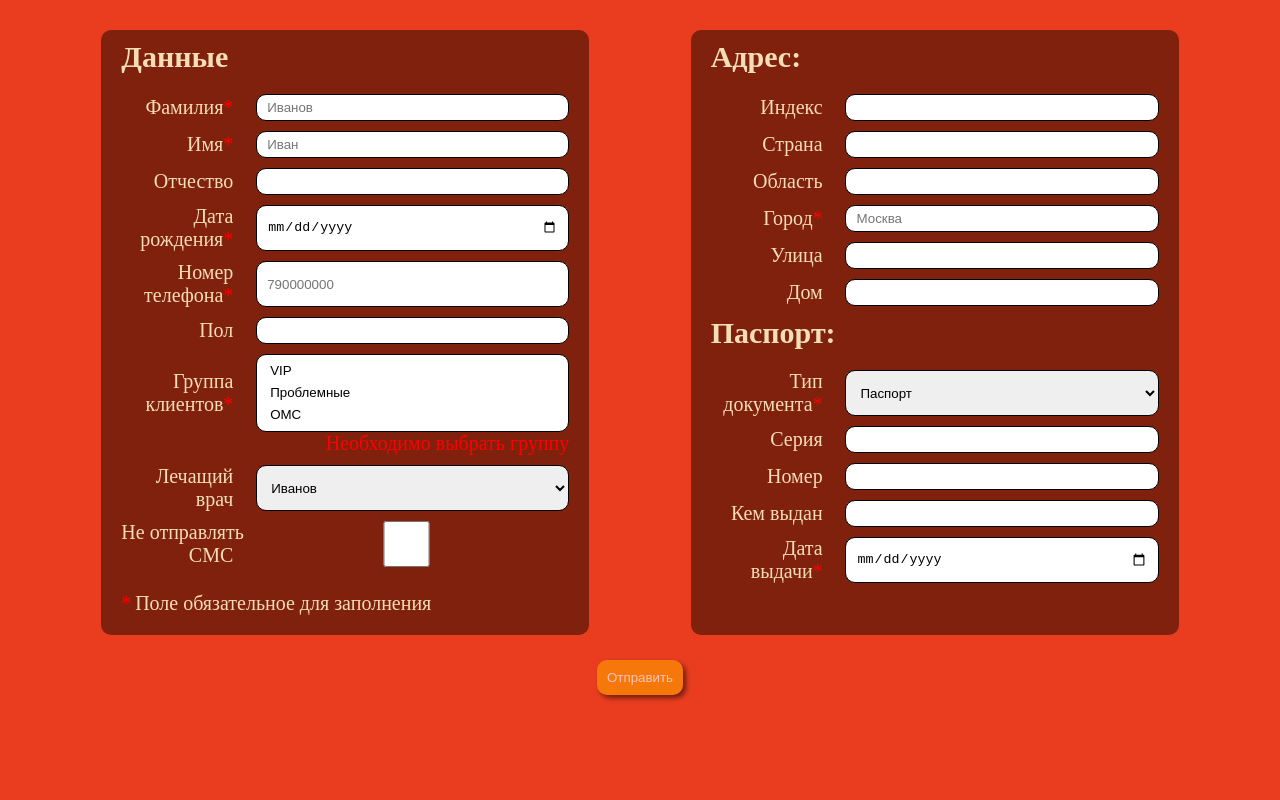
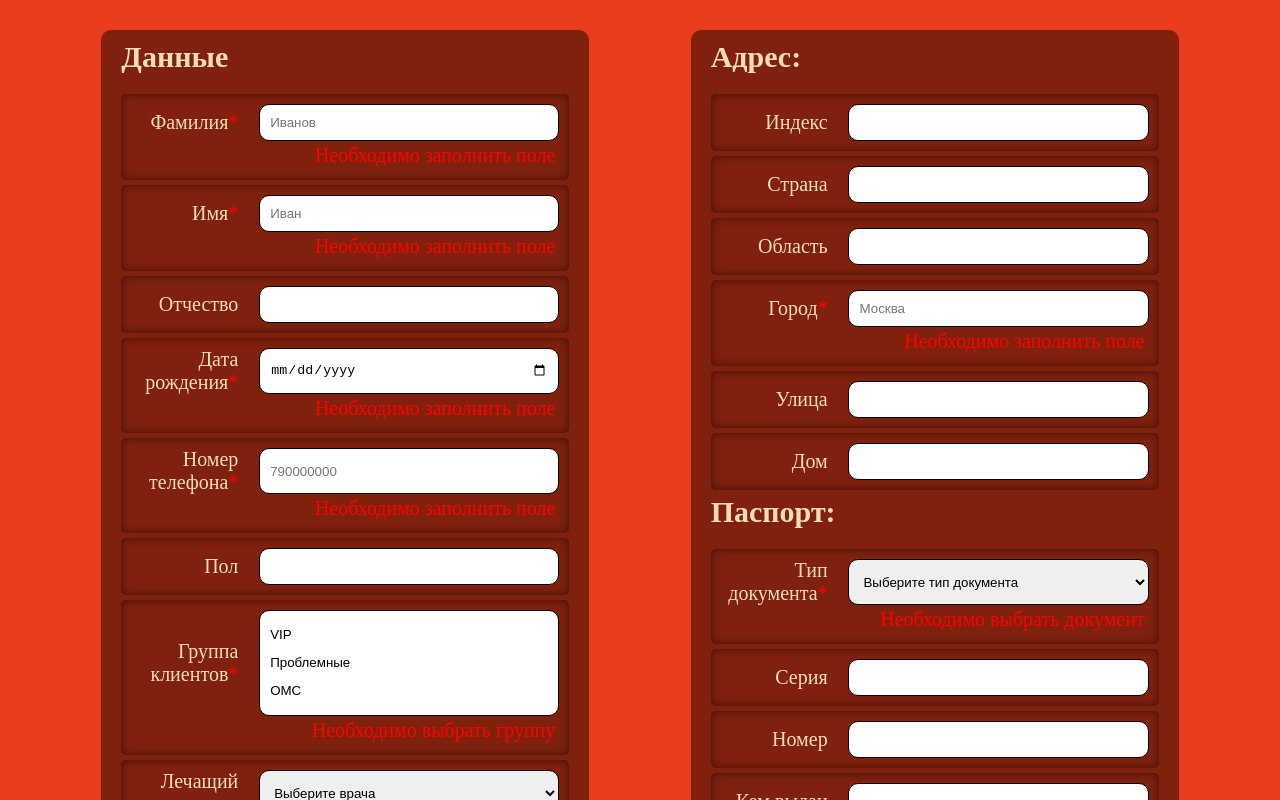
Before and after one commit to vetchinator/validate-form, a Vue app: page / in a window 1280 px wide. Shown: the top 800 px of the page. Built offline with nearby package versions, Linux system fonts and the light colour scheme.

Commit message:
Исправлены ошибки

```diff
--- a/src/public/App.vue
+++ b/src/public/App.vue
@@ -1,5 +1,5 @@
 <template>
-    <form @submit.prevent="someAction()" @submit="action">
+    <form @submit.prevent="someAction()" @submit="action()">
         <transition name="scale" appear>
         <div v-if="!successfulIsTrue">
             <div class="container">
@@ -8,15 +8,21 @@
                     <div>
                     <label for="surname">Фамилия<span class="red">*</span></label>
                     <input id="surname" type="text" v-model="surname" placeholder="Иванов">
-                    <p class="errorMsg" v-if="!$v.surname.valid">
+                    <span class="errorMsg" v-if="!$v.surname.valid">
                         В фамилии недопустимые символы
-                    </p>
+                    </span>
+                    <span class="errorMsg" v-if="!$v.surname.required">
+                        Необходимо заполнить поле
+                    </span>
                     </div>
                     <div>
                         <label for="name">Имя<span class="red">*</span></label>
                         <input id="name" type="text" v-model="name" placeholder="Иван">
                         <span class="errorMsg" v-if="!$v.name.valid">
                                 В имени недопустимые символы
+                        </span>
+                        <span class="errorMsg" v-if="!$v.name.required">
+                        Необходимо заполнить поле
                         </span>
                     </div>
                     <div>
@@ -26,9 +32,12 @@
                     </div>
                     <div>
                         <label for="dateBirth">Дата рождения<span class="red">*</span></label>
-                        <input id="dateBirth" type="date" v-model="dateBirth" @blur="$v.dateBirth.$touch()">
+                        <input id="dateBirth" type="date" v-model="dateBirth" @blur="$v.dateBirth.$touch()" placeholder="01.01.2000">
                         <span class="errorMsg" v-if="!$v.dateBirth.valid && $v.dateBirth.$model">
                             Дата рождения не может быть больше текущей
+                        </span>
+                        <span class="errorMsg" v-if="!$v.dateBirth.required">
+                        Необходимо заполнить поле
                         </span>
                     </div>
                     <div>
@@ -36,6 +45,9 @@
                         <input id="phone" type="tel" v-model="phone" placeholder="790000000">
                         <span class="errorMsg" v-if="!$v.phone.phoneValid && $v.phone.$model">
                             Некорректно введен номер
+                        </span>
+                        <span class="errorMsg" v-if="!$v.phone.required">
+                        Необходимо заполнить поле
                         </span>
                     </div>
                     <div>
@@ -55,9 +67,9 @@
                     </div>
                     <div>
                         <label for="doctor">Лечащий врач</label>
-                        <select v-model="doctor">
-                            <option disabled>Выберите врача</option>
-                            <option selected value="Иванов">Иванов</option>
+                        <select v-model="doctor" aria-placeholder="">
+                            <option value="null" disabled selected>Выберите врача</option>
+                            <option value="Иванов">Иванов</option>
                             <option value="Захаров">Захаров</option>
                             <option value="Чернышева">Чернышева</option>
                         </select>
@@ -90,6 +102,9 @@
                     <div>
                         <label for="city">Город<span class="red">*</span></label>
                         <input id="city" type="text" v-model="city" placeholder="Москва">
+                        <span class="errorMsg" v-if="!$v.city.required">
+                                Необходимо заполнить поле
+                        </span>
                         <span class="errorMsg" v-if="!$v.city.valid && $v.city.$model">
                                 Недопустимые символы
                         </span>
@@ -107,11 +122,14 @@
                     <div>
                         <label for="typeDoc">Тип документа<span class="red">*</span></label>
                         <select id="typeDoc" v-model="typeDoc">
-                            <option disabled>Выберите тип документа</option>
+                            <option disabled value="null">Выберите тип документа</option>
                             <option selected value="Паспорт">Паспорт</option>
-                            <option value=" Свидетельство о рождении"> Свидетельство о рождении</option>
+                            <option value="Свидетельство о рождении"> Свидетельство о рождении</option>
                             <option value="Вод. удостоверение">Вод. удостоверение</option>
                         </select>
+                        <span class="errorMsg" v-if="!$v.typeDoc.required">
+                                Необходимо выбрать документ
+                        </span>
                     </div>
                     <div>
                         <label for="series">Серия </label>
@@ -131,6 +149,9 @@
                         <span class="errorMsg" v-if="!$v.dateIssued.valid && $v.dateIssued.$model">
                             Дата выдачи не может быть больше текущей
                         </span>
+                        <span class="errorMsg" v-if="!$v.dateIssued.required">
+                        Необходимо заполнить поле
+                        </span>
                     </div>
                 </div>
             </div>
@@ -139,12 +160,12 @@
                     @click="successfulIsTrue = !successfulIsTrue"
             >Отправить
             </button>
-           <!--
+
             <button type="submit"
                     @click="successfulIsTrue = !successfulIsTrue"
             > Отправить
             </button>
-            -->
+
         </div>
         </transition>
 
@@ -156,6 +177,7 @@
 
             <button class="closeBtn" @click="successfulIsTrue = !successfulIsTrue">Закрыть</button>
             <div class="close" @click="successfulIsTrue = !successfulIsTrue">&times;</div>
+
             </div>
         </transition>
     </form>
@@ -177,7 +199,7 @@ export default {
             phone: null,
             gender: null,
             groupClients: [],
-            doctor: "Иванов",
+            doctor: null,
             sendSms: false,
 
             index: null,
@@ -187,12 +209,14 @@ export default {
             street: null,
             house: null,
 
-            typeDoc: 'Паспорт',
+            typeDoc: null,
             series: null,
             number: null,
             whoIssued: null,
             dateIssued: null,
-        };
+
+            newDeal: null,
+        }
     },
 
     validations: {
@@ -215,12 +239,12 @@ export default {
         groupClients: {
             required,
         },
-        doctor: {
-            required,
-        },
         city: {
             required,
             valid: val => /^[a-zA-Zа-яёА-ЯЁ\s\-]+$/.test(val),
+        },
+        typeDoc: {
+            required,
         },
         dateIssued: {
             required,
@@ -231,9 +255,19 @@ export default {
         someAction() {
 
         },
+
         action() {
-            console.log('Клиент создан');
-        }
+            this.surname = null;
+            this.$data = Object.assign({}, this.newDeal);
+        },
+
+        clear(){
+
+        },
+    },
+    created: function () {
+        this.newDeal = Object.assign({}, this.$data);
+
     },
 }
 </script>
@@ -278,13 +312,17 @@ body {
     border-radius: 10px;
     color: wheat;
     font-size: 20px;
+
 }
 
 .container > div > div {
     display: flex;
     justify-content: space-between;
-    margin-bottom: 10px;
+    margin-bottom: 5px;
     flex-wrap: wrap;
+    box-shadow: inset 0px 0px 10px rgba(0,0,0,0.5);
+    padding: 10px 10px;
+    border-radius: 5px;
 }
 
 h2 {
@@ -303,15 +341,28 @@ label {
 }
 
 input, select {
-    padding: 5px 10px;
+    padding: 10px 10px;
     border-radius: 10px;
     border: 1px solid black;
-    overflow-y: hidden;
     width: 65%;
+}
+
+input[type='checkbox'] {
+    margin: auto;
+
 }
 
 select {
     box-sizing: content-box;
+}
+
+select[multiple='multiple'] {
+    overflow-y: hidden;
+}
+
+
+option[disabled] {
+    display: none;
 }
 
 input:focus, select:focus {
@@ -320,13 +371,16 @@ input:focus, select:focus {
 }
 
 option {
-    padding: 3px;
+    padding: 6px 0px;
 }
+
+
 
 .errorMsg {
     color: red;
     flex-grow: 1;
     text-align: right;
+    padding: 3px 4px;
 }
 
 button {
@@ -359,8 +413,9 @@ button:hover {
     text-align: center;
     align-items: center;
     display: flex;
-    width: 400px;
-    height: 200px;
+    max-width: 400px;
+    max-height: 300px;
+
     background-color: yellowgreen;
     border-radius: 15px;
     position: absolute;
```
